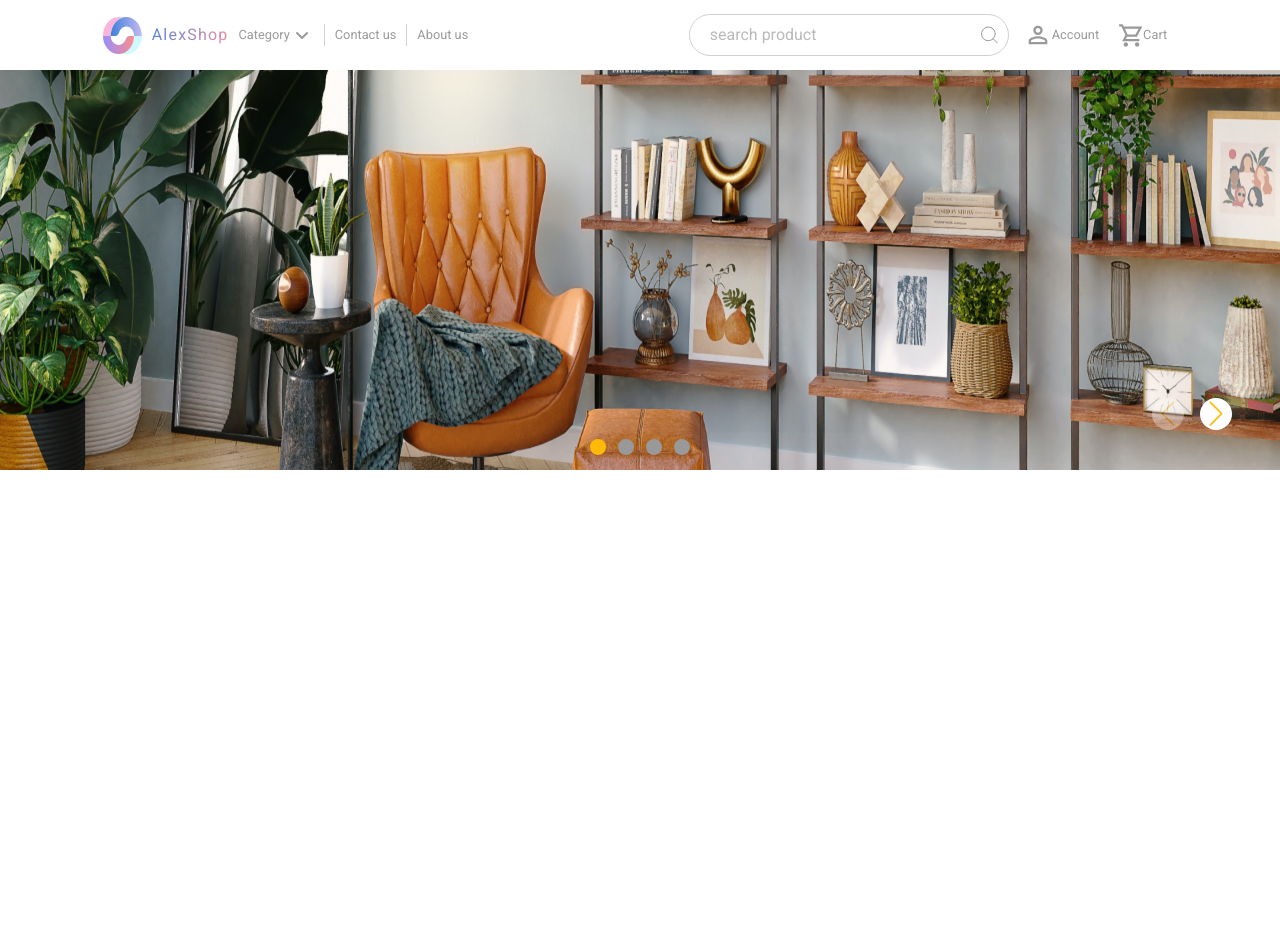
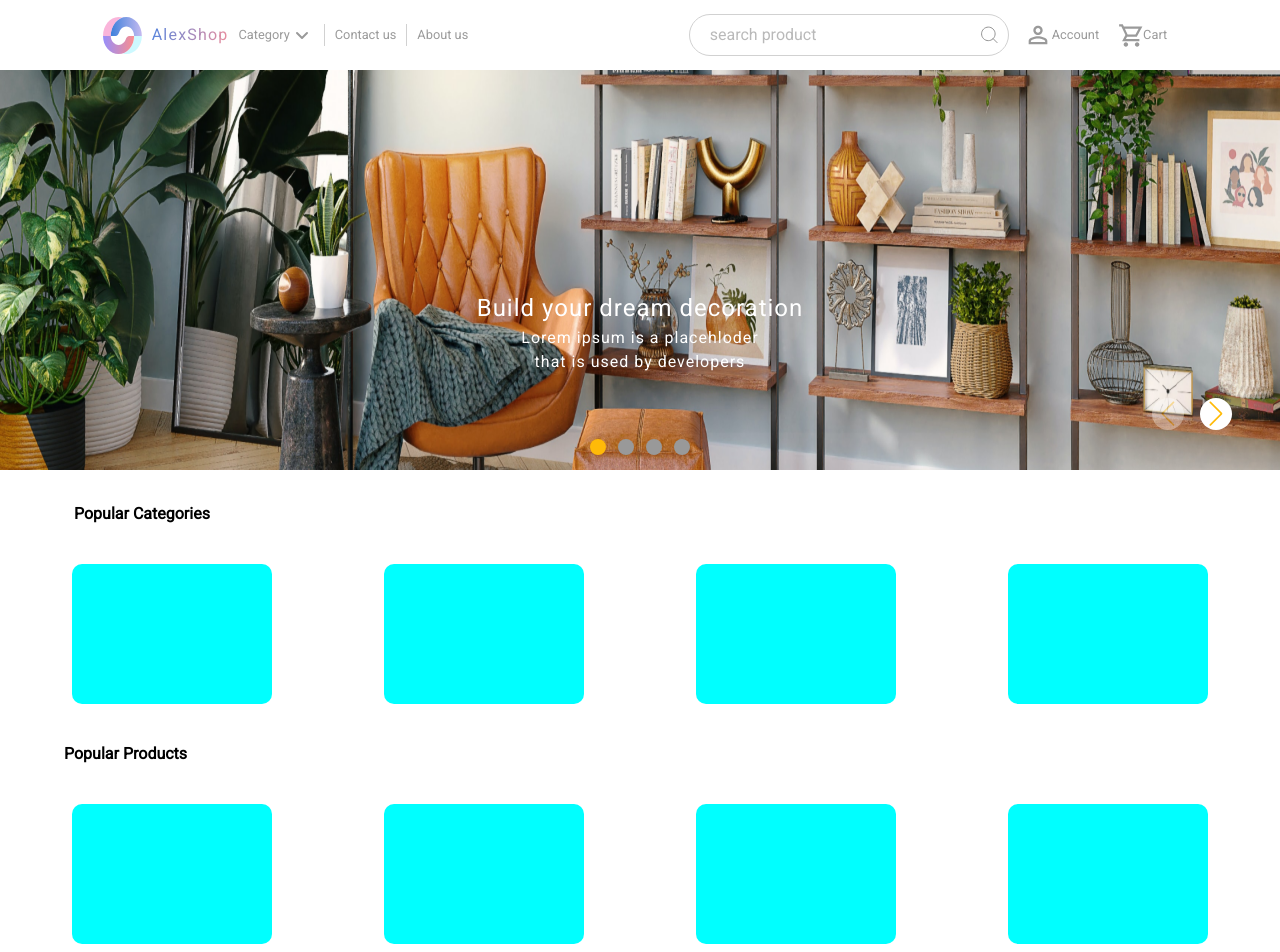
Before and after one commit to AlexanderKudr/aliexpress, a React (Vite) app: page / in a window 1280 px wide. Shown: the top 952 px of the page. Before the commit the page ends 800 px from the top, so only its background shows below. Built offline with nearby package versions, Linux system fonts and the light colour scheme.

Commit message:
popular catigoryies base made

```diff
--- a/src/pages/HomePage.tsx
+++ b/src/pages/HomePage.tsx
@@ -1,4 +1,3 @@
-import { useEffect, useState } from "react"
 import img11 from '../assets/images/homepage-before-one.png'
 import img12 from '../assets/images/img12-homepage1.jpg'
 import img13 from '../assets/images/img13-homepage1.jpg'
@@ -10,157 +9,14 @@ import 'swiper/css/navigation';
 import 'swiper/css/pagination';
 import 'swiper/css/scrollbar';
 
-
-
-const Top = ()=>{
-
-    const [button1color,updatdebutton1color] = useState<string>('#FFBF85')
-    const [button2color,updatdebutton2color] = useState<string>('#D1D1D1')
-    const [button3color,updatdebutton3color] = useState<string>('#D1D1D1')
-    const [button4color,updatdebutton4color] = useState<string>('#D1D1D1')
-    // -------------------
-    const [loop1,updateloop1] = useState<number>(1)
-    const [backgroundimg1,updatebackgroundimg1]= useState<unknown>(img11)
-    const [intervalloop1,updateintervalloop1] = useState<number>(0)
-
-
-    function updateobject(ids:Array<number>){
-
-        ids.map((item)=>{
-            if(item === 11){
-                updatdebutton1color('#D1D1D1')
-                return
-            }
-            if(item === 12){
-                updatdebutton2color('#D1D1D1')
-                return
-            }
-            if(item === 13){
-                updatdebutton3color('#D1D1D1')
-                return
-            }
-            if(item === 14){
-                updatdebutton4color('#D1D1D1')
-                return
-            }
-        })
-
-    }
-
-    function buttons(e:number){
-    const target:number = e
-    const numberarray:(number)[] = [11,12,13,14]
-
-    const notidnumbers = numberarray.filter((item)=>{
-        return item !== target
-    })
-
-    const idnumbers = numberarray.filter((item)=>{
-        return item === target
-    })
-    const tempnumber = Math.abs(target - 10)
-    console.log('this is temp number',tempnumber)
-
-    updateobject(notidnumbers)
-
-    idnumbers.forEach((item)=>{
-        if(item === 11){
-            updatdebutton1color('#FFBF85')
-            updatebackgroundimg1(img11)
-        }
-        if(item === 12){
-            updatdebutton2color('#FFBF85')
-            updatebackgroundimg1(img12)
-        }
-        if(item === 13){
-            updatdebutton3color('#FFBF85')
-            updatebackgroundimg1(img13)
-        }
-        if(item === 14){
-            updatdebutton4color('#FFBF85')
-            updatebackgroundimg1(img14)
-        }
-    })
-
-    }
-
-    // eslint-disable-next-line react-hooks/exhaustive-deps
-    function arrows1(crement:string){
-        if(crement === 'increment' && loop1 < 4){
-            const number1 = loop1 +1
-           updateloop1(number1)
-           if(loop1 == 4){
-            updateloop1(1)
-           }
-        }
-
-        if(crement === 'decrement' && loop1 > 1){
-            const number1 = loop1 - 1
-            updateloop1(number1)
-            if(loop1 == 1){
-                updateloop1(4)
-               }
-        }
-        const number = loop1 + 10
-        console.log(loop1,'loop1',number,'number')
-        buttons(number)
-
-
-    }
-
-
-
-    const [tempvar,updatetempvar] = useState('increment')
-
-
-     useEffect(()=>{
-        function Interval(){
-            setTimeout(()=>{
-               updateintervalloop1(intervalloop1+1)
-               if(loop1 == 3){
-                updatetempvar('decrement')
-               }
-               if(loop1 == 2){
-                updatetempvar('increment')
-               }
-               arrows1(tempvar)
-               console.log('loop',intervalloop1)
-             },2000)
-        }
-
-        Interval()
-
-    },[arrows1, intervalloop1, loop1, tempvar])
-
-
-    return(
-        <>
-        <div style={{backgroundImage: `url(${backgroundimg1})`}} className="big-container-one">
-           <h1 id="topHompageone">Build your dream decoration</h1>
-           <h6 id="topHompagetwo">Lorem ipsum is a placehloder that is used by developers</h6>
-           {/* ------------------ */}
-           <div className="flex-2-home">
-            <button className="loop" onClick={()=>{arrows1('decrement')}}></button>
-            <button className="loop" onClick={()=>{arrows1('increment')}}></button>
-           </div>
-           <div className="button-flex-div1">
-            <button id="11" style={{width:'1.2rem',height:'1.2rem',border:'0',borderRadius:'50%',cursor:'pointer',backgroundColor:button1color}} onClick={()=>{buttons(11)}}></button>
-
-            <button id="12" style={{width:'1.2rem',height:'1.2rem',border:'0',borderRadius:'50%',cursor:'pointer',backgroundColor:button2color}} onClick={()=>{buttons(12)}}></button>
-
-            <button id="13" style={{width:'1.2rem',height:'1.2rem',border:'0',borderRadius:'50%',cursor:'pointer',backgroundColor:button3color}} onClick={()=>{buttons(13)}}></button>
-
-            <button id="14" style={{width:'1.2rem',height:'1.2rem',border:'0',borderRadius:'50%',cursor:'pointer',backgroundColor:button4color}} onClick={()=>{buttons(14)}}></button>
-           </div>
-        </div>
-        </>
-    )
-}
-
 const Newtop = ()=>{
     return(
         <>
         <div className="big2">
+            <div className="text-home">
+                <h1 className="big">Build your dream decoration</h1>
+                <p className="par-1">Lorem ipsum is a placehloder that is used by developers</p>
+            </div>
          <Swiper
           modules={[Navigation, Pagination, Scrollbar, A11y]}
           navigation
@@ -209,10 +65,37 @@ const Newtop = ()=>{
     )
 }
 
+const Popularcatagory = ()=>{
+    return(
+        <>
+        <div className="pop-container">
+            <h1 className='pop'>Popular Categories</h1>
+            <div className="flex2">
+                <div className="flex-con-home-2"></div>
+                <div className="flex-con-home-2"></div>
+                <div className="flex-con-home-2"></div>
+                <div className="flex-con-home-2"></div>
+            </div>
+        </div>
+        </>
+    )
+}
 
-
-
-
+const ProductsHome = ()=>{
+    return(
+        <>
+        <div className="pop-container-1">
+            <h1 className='pop-1'>Popular Products</h1>
+            <div className="flex2-1">
+                <div className="flex-con-home-2-2"></div>
+                <div className="flex-con-home-2-2"></div>
+                <div className="flex-con-home-2-2"></div>
+                <div className="flex-con-home-2-2"></div>
+            </div>
+        </div>
+        </>
+    )
+}
 
 const Homepage = () => {
 
@@ -220,6 +103,10 @@ const Homepage = () => {
     return (
         <>
       <Newtop/>
+      <div className="container-11">
+      <Popularcatagory/>
+      <ProductsHome/>
+      </div>
         </>
      );
 }
--- a/src/sass/pages/HomePage.scss
+++ b/src/sass/pages/HomePage.scss
@@ -1,95 +1,28 @@
-
-
-.big-container-one{
-    width: 100%;
-    height: 400px;
-    position: fixed;
-    display: grid;
-    background-position: center;
-    background-size: cover;
-    background-repeat: no-repeat;
-    -webkit-transition: background-image 0.9s ease-in-out !important;
-    transition: background-image 0.2s ease-in-out;
-
-    #topHompageone{
-        position: relative;
-        width: 407px;
-        height: 38px;
-        font-family: 'Roboto';
-        font-style: normal;
-        font-weight: 700;
-        font-size: 32px;
-        line-height: 38px;
-        color: #FFFFFF;
-        justify-self: center;
-        align-self: center;
-        top: 5rem;
-    }
-
-    #topHompagetwo{
-        width: 306px;
-        height: 50px;
-        position: relative;
-        font-family: 'Roboto';
-        font-style: normal;
-        font-weight: 700;
-        font-size: 20px;
-        line-height: 25px;
-        text-align: center;
-        color: #FFFFFF;
-        justify-self: center;
-        align-self: center;
-        top: -4rem;
-    }
-}
-
-.button-flex-div1{
-    width: 10rem;
-    height: 2rem;
-    justify-self: center;
-    position: absolute;
-    align-self: flex-end;
-    bottom: 0.5rem;
-    display: flex;
-    justify-content: space-around;
-    align-content: space-around;
-    flex-wrap: wrap;
-}
-
-.flex-2-home{
-    position: absolute;
-    width: 7rem;
-    height: 3rem;
-    justify-self: flex-end;
-    align-self: flex-end;
-    bottom: 1rem;
-    right: 1rem;
-    display: flex;
-    flex-direction: row;
-    justify-content: space-around;
-    align-content: space-around;
-    flex-wrap: wrap;
-    .loop{
-        width: 40%;
-        height: 80%;
-        border-radius: 50%;
-        background-color: #FFFFFF;
-        cursor: pointer;
-        background-image: url(/src/assets/images/arrow-signup.png);
-        background-position: center;
-        background-repeat: no-repeat;
-        background-size: contain;
-        border: 0;
-    }
-    .loop:last-child{
-        transform: rotate(180deg);
-    }
-}
 
 .big2{
-    position: fixed !important;
+    position: relative !important;
     width: 100% !important;
     height: 400px;
+    display: flex;
+    justify-content: center;
+    .text-home{
+        position: absolute;
+        z-index: 1000;
+        color: white;
+        letter-spacing: 1px;
+        font-family: inherit;
+        text-align: center;
+        display: grid;
+        top: 55%;
+        .big{
+            font-size: 1.5rem !important;
+            justify-self: center;
+        }
+        .par-1{
+            width: 17rem;
+            justify-self: center;
+        }
+    }
 }
 .slide{
     height: 400px;
@@ -103,7 +36,6 @@
     }
 
 }
-
 .swiper-button-prev {
     left: 90% !important;
     top: 85% !important;
@@ -157,3 +89,84 @@
       }
 
       }
+
+
+.container-11{
+    display: grid;
+    .pop-container{
+        width: 90%;
+        height: 15rem;
+        position: relative;
+        margin-top: 2rem;
+        justify-self: center;
+
+        .pop{
+            width: 100%;
+            font-family: inherit;
+            font-weight: bold;
+            padding-left: 10px;
+        }
+        .flex2{
+            display: flex;
+            width: 100%;
+            height: 90%;
+            justify-content: space-between;
+            align-content: start;
+            .flex-con-home-2{
+                min-width: 9rem;
+                min-height: 50%;
+                width: 12.5rem;
+                height: 65%;
+                background-color: aqua;
+                position: relative;
+                justify-self: center;
+                align-self: center;
+                border-radius: 10px;
+                margin: min(0.5rem);
+                @media (min-width:869px) {
+                    .flex-con-home-2{
+                        overflow-x: scroll;
+                    }
+                }
+            }
+        }
+    }
+
+
+    .pop-container-1{
+        width: 90%;
+        height: 15rem;
+        position: relative;
+        justify-self: center;
+        .pop-1{
+            width: 100%;
+            font-family: inherit;
+            font-weight: bold;
+            padding-left: 0px;
+        }
+        .flex2-1{
+            display: flex;
+            width: 100%;
+            height: 90%;
+            justify-content: space-between;
+            align-content: start;
+            .flex-con-home-2-2{
+                min-width: 9rem;
+                min-height: 50%;
+                width: 12.5rem;
+                height: 65%;
+                background-color: aqua;
+                position: relative;
+                justify-self: center;
+                align-self: center;
+                border-radius: 10px;
+                margin: min(0.5rem);
+                @media (min-width:869px) {
+                    .flex-con-home-2-2{
+                        overflow-x: scroll;
+                    }
+                }
+            }
+        }
+    }
+}
```
